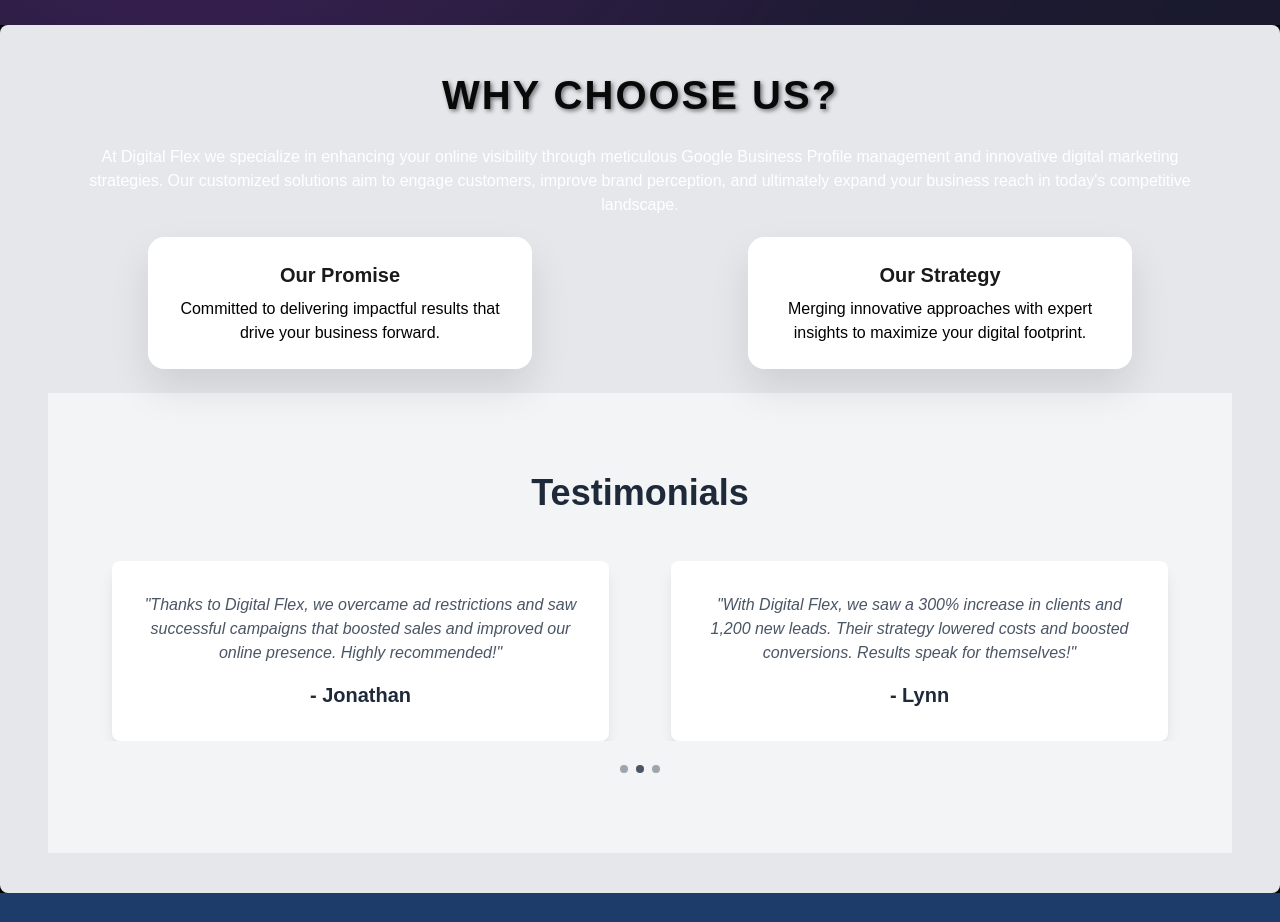
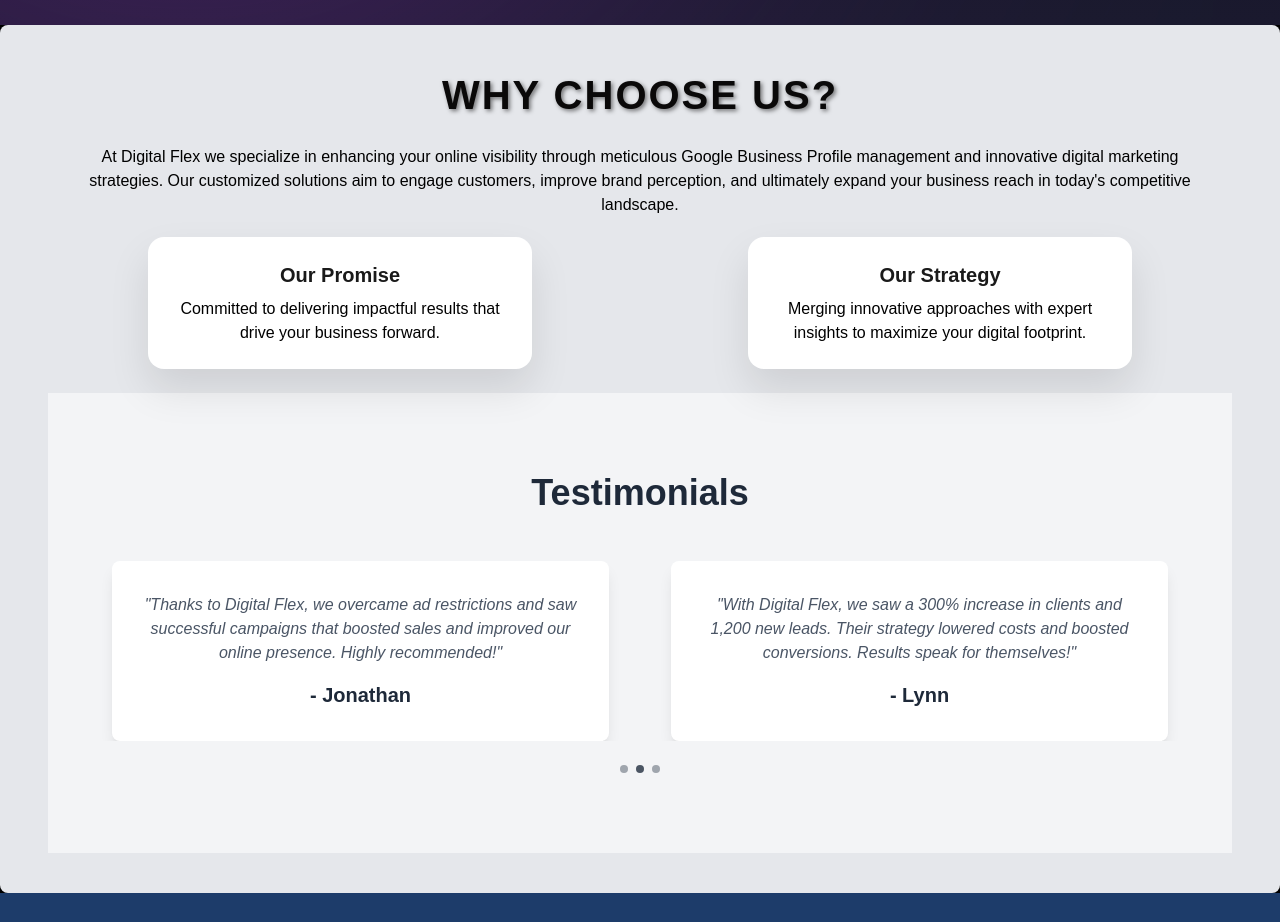
Before and after one commit to digitalflex-org/digitalflex, a Next.js app: page / in a window 1280 px wide. Shown: the part 860-1782 px from the top of the page. Built offline with nearby package versions, Linux system fonts and the light colour scheme.

Commit message:
feat(change text color):change text color to black

```diff
--- a/src/components/home/homeSection.jsx
+++ b/src/components/home/homeSection.jsx
@@ -20,7 +20,7 @@
             <div className="">
                 <h2 className="text-header text-center">Why choose us?</h2>
                 <div className=''>
-                    <p className="text-background p-5 text-center">At Digital Flex we specialize in enhancing your online visibility through meticulous Google Business Profile management and innovative digital marketing strategies. Our customized solutions aim to engage customers, improve brand perception, and ultimately expand your business reach in today's competitive landscape.</p>
+                    <p className="text-black p-5 text-center">At Digital Flex we specialize in enhancing your online visibility through meticulous Google Business Profile management and innovative digital marketing strategies. Our customized solutions aim to engage customers, improve brand perception, and ultimately expand your business reach in today's competitive landscape.</p>
                 </div>
                 <div className='w-full'>
                     <div className='grid grid-cols-1 md:grid-cols-2 gap-4 justify-center'>
```
